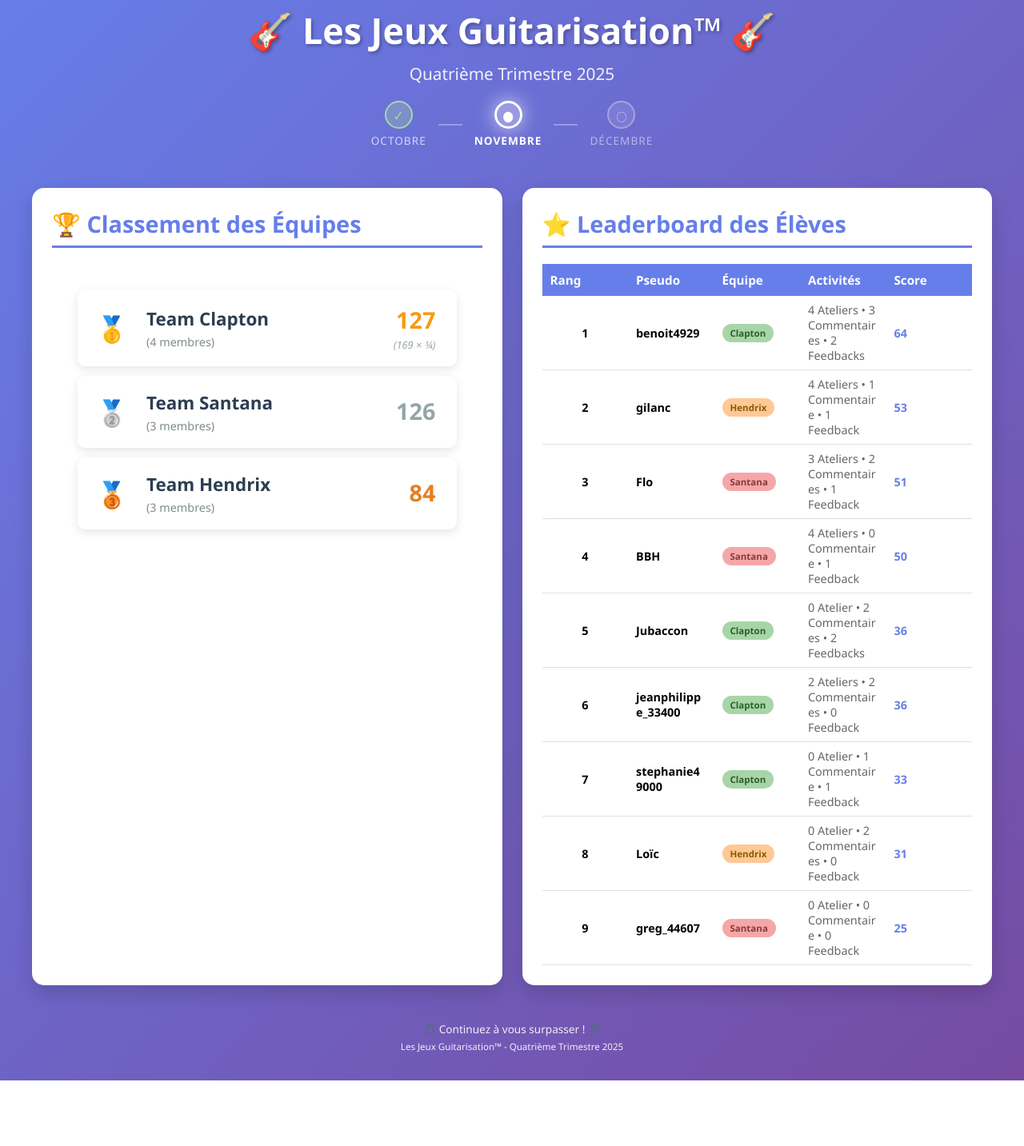
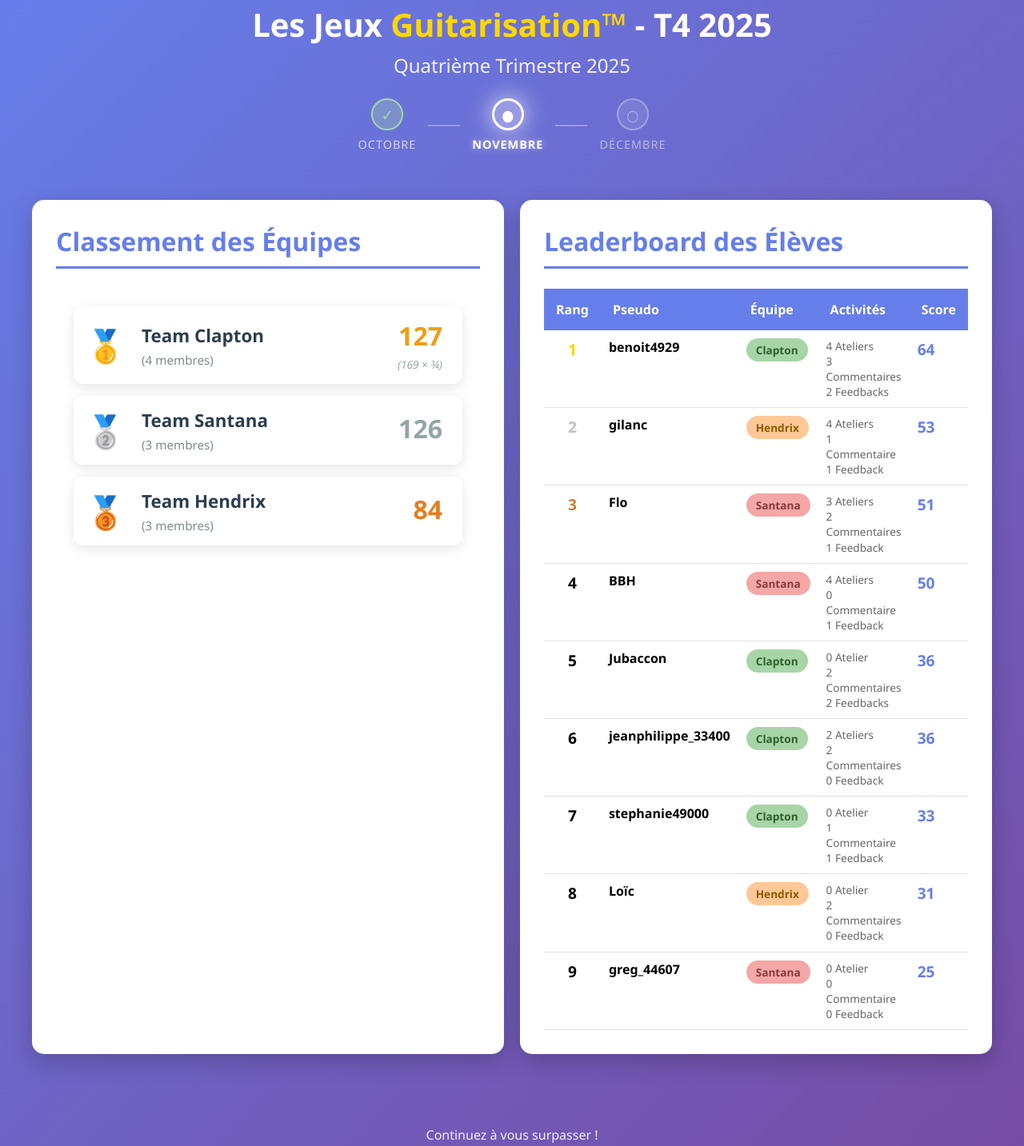
Before and after one commit to samFTN/jeux, a plain HTML site: page index.html in a window 1280 px wide. Shown: the part 33-1466 px from the top of the page at 80% size. Before the commit the page ends 1384 px from the top, so only its background shows below. Drawn offline with Linux system fonts and the light colour scheme.

Commit message:
Corrections

```diff
--- a/index.html
+++ b/index.html
@@ -5,68 +5,52 @@
 <meta name="viewport" content="width=device-width, initial-scale=1.0">
 <title>Jeux Guitarisation™ - Saison T4 2025</title>
 <style>
-        * {
-            margin: 0;
-            padding: 0;
-            box-sizing: border-box;
-        }
+    * { margin: 0; padding: 0; box-sizing: border-box; }
 
     body {
         font-family: 'Segoe UI', Tahoma, Geneva, Verdana, sans-serif;
         background: linear-gradient(135deg, #667eea 0%, #764ba2 100%);
         min-height: 100vh;
         padding: 20px;
-            font-size: 16px;
     }
 
-        .container {
-            max-width: 1200px;
-            margin: 0 auto;
-        }
+    .container { max-width: 1200px; margin: 0 auto; }
 
     header {
         text-align: center;
         color: white;
-            margin-bottom: 30px;
+        margin-bottom: 40px;
         padding: 20px;
     }
 
     header h1 {
-            font-size: 2.8em;
+        font-size: 2.5em;
         margin-bottom: 10px;
-            text-shadow: 2px 2px 4px rgba(0,0,0,0.3);
+        line-height: 1.2;
     }
 
-        header .season {
-            font-size: 1.3em;
-            opacity: 0.9;
-            margin-bottom: 20px;
-        }
+    header .season { font-size: 1.5em; opacity: 0.9; margin-bottom: 25px; }
 
     .months-progress {
         display: flex;
         justify-content: center;
         align-items: center;
         gap: 10px;
-            margin-top: 10px;
+        margin-top: 20px;
     }
 
-        .month-item {
-            display: flex;
-            flex-direction: column;
-            align-items: center;
-            gap: 5px;
-        }
+    .month-item { display: flex; flex-direction: column; align-items: center; gap: 8px; }
 
     .month-dot {
-            width: 35px;
-            height: 35px;
+        width: 40px;
+        height: 40px;
         border-radius: 50%;
         display: flex;
         align-items: center;
         justify-content: center;
-            font-size: 1.1em;
+        font-size: 1.2em;
         font-weight: bold;
+        transition: all 0.3s ease;
     }
 
     .month-item.completed .month-dot {
@@ -91,201 +75,117 @@
 
     .month-name {
         color: white;
-            font-size: 0.85em;
+        font-size: 0.9em;
         font-weight: 500;
         text-transform: uppercase;
         letter-spacing: 1px;
     }
 
     .month-item.completed .month-name { opacity: 0.7; }
-        .month-item.current .month-name { font-weight: bold; }
+    .month-item.current .month-name { font-weight: bold; text-shadow: 0 0 10px rgba(255, 255, 255, 0.5); }
     .month-item.upcoming .month-name { opacity: 0.5; }
 
-        .month-connector {
-            width: 30px;
-            height: 2px;
-            background: rgba(255, 255, 255, 0.3);
-            margin: 0 5px;
-        }
+    .month-connector { width: 40px; height: 2px; background: rgba(255,255,255,0.3); margin: 0 5px; }
 
     @keyframes pulse {
-            0%, 100% { box-shadow: 0 0 15px rgba(255,255,255,0.5); }
-            50% { box-shadow: 0 0 25px rgba(255,255,255,0.7); }
+        0%,100% { box-shadow: 0 0 20px rgba(255,255,255,0.5); }
+        50% { box-shadow: 0 0 30px rgba(255,255,255,0.8); }
     }
 
     .content-grid {
         display: grid;
         grid-template-columns: 1fr 1fr;
-            gap: 25px;
+        gap: 20px;
     }
 
     .section {
         background: white;
         border-radius: 15px;
-            padding: 25px;
-            box-shadow: 0 10px 25px rgba(0,0,0,0.15);
+        padding: 30px;
+        margin-bottom: 30px;
+        box-shadow: 0 10px 30px rgba(0,0,0,0.2);
     }
 
     .section h2 {
         color: #667eea;
-            margin-bottom: 20px;
-            font-size: 1.8em;
+        margin-bottom: 25px;
+        font-size: 2em;
         border-bottom: 3px solid #667eea;
-            padding-bottom: 8px;
+        padding-bottom: 10px;
     }
 
     .podium-container {
+        display: flex;
+        flex-direction: column;
+        gap: 15px;
+        padding: 20px;
+        border-radius: 15px;
         background: rgba(255,255,255,0.05);
         border: 2px solid rgba(255,255,255,0.1);
-            border-radius: 15px;
-            padding: 30px;
-            margin-top: 15px;
-            backdrop-filter: blur(8px);
+        backdrop-filter: blur(10px);
     }
 
     .podium-item {
         display: flex;
         align-items: center;
-            padding: 18px;
-            margin-bottom: 12px;
+        padding: 15px;
         background: rgba(255,255,255,0.95);
-            border-radius: 10px;
-            box-shadow: 0 4px 12px rgba(0,0,0,0.1);
-            transition: transform 0.2s ease, box-shadow 0.2s ease;
+        border-radius: 12px;
+        box-shadow: 0 4px 15px rgba(0,0,0,0.1);
     }
 
-        .podium-item:hover {
-            transform: translateX(5px);
-            box-shadow: 0 6px 18px rgba(0,0,0,0.15);
-        }
-
-        .medal {
-            font-size: 2em;
-            margin-right: 18px;
-            min-width: 50px;
-            text-align: center;
-        }
+    .medal { font-size: 2.5em; margin-right: 20px; min-width: 50px; text-align: center; }
 
     .team-info { flex: 1; }
+    .team-name-podium { font-size: 1.4em; font-weight: bold; color: #2c3e50; margin-bottom: 5px; }
+    .team-members-podium { font-size: 0.95em; color: #7f8c8d; }
 
-        .team-name-podium {
-            font-size: 1.4em;
-            font-weight: bold;
-            color: #2c3e50;
-            margin-bottom: 4px;
-        }
-
-        .team-members-podium {
-            font-size: 0.9em;
-            color: #7f8c8d;
-        }
-
-        .score-info {
-            text-align: right;
-            margin-right: 8px;
-        }
-
-        .score-podium {
-            font-size: 1.8em;
-            font-weight: bold;
-            margin-bottom: 3px;
-        }
-
+    .score-info { text-align: right; margin-right: 10px; }
+    .score-podium { font-size: 2em; font-weight: bold; margin-bottom: 5px; }
     .score-podium.gold { color: #f39c12; }
     .score-podium.silver { color: #95a5a6; }
     .score-podium.bronze { color: #e67e22; }
+    .score-detail { font-size: 0.85em; color: #95a5a6; font-style: italic; }
 
-        .score-detail {
-            font-size: 0.8em;
-            color: #95a5a6;
-            font-style: italic;
-        }
+    .leaderboard-table { width: 100%; border-collapse: collapse; margin-top: 20px; }
+    .leaderboard-table th { background: #667eea; color: white; padding: 15px; text-align: left; font-weight: 600; }
+    .leaderboard-table td { padding: 10px; border-bottom: 1px solid #e0e0e0; vertical-align: top; }
 
-        .leaderboard-table {
-            width: 100%;
-            border-collapse: collapse;
-            margin-top: 15px;
-            table-layout: fixed;
-            word-wrap: break-word;
-        }
+    .rank { font-weight: bold; font-size: 1.2em; width: 50px; text-align: center; }
+    .rank-1 { color: #FFD700; }
+    .rank-2 { color: #C0C0C0; }
+    .rank-3 { color: #CD7F32; }
 
-        .leaderboard-table th {
-            background: #667eea;
-            color: white;
-            padding: 10px;
-            text-align: left;
-            font-weight: 600;
-            font-size: 0.95em;
-        }
-
-        .leaderboard-table td {
-            padding: 8px 10px;
-            border-bottom: 1px solid #e0e0e0;
-            font-size: 0.9em;
-        }
-
-        .leaderboard-table tr:hover { background: #f5f5f5; }
-
-        .rank {
-            font-weight: bold;
-            font-size: 1em;
-            width: 30px;
-            text-align: center;
-        }
-
-        .badge {
-            display: inline-block;
-            padding: 4px 10px;
-            border-radius: 15px;
-            font-size: 0.8em;
-            font-weight: 600;
-            color: white;
-        }
-
+    .badge { display: inline-block; padding: 5px 12px; border-radius: 20px; font-size: 0.85em; font-weight: 600; color: white; }
     .badge-clapton { background: #a8d5a8; color: #2d5f2d; }
     .badge-santana { background: #f5a7a7; color: #8b3a3a; }
     .badge-hendrix { background: #ffc896; color: #8b5a00; }
 
-        .score-cell { font-weight: bold; color: #667eea; }
-        .activities { font-size: 0.85em; color: #666; }
+    .score-cell { font-weight: bold; font-size: 1.2em; color: #667eea; }
+    .activities { font-size: 0.85em; color: #666; line-height: 1.4em; }
 
-        footer {
-            text-align: center;
-            color: white;
-            margin-top: 30px;
-            padding: 15px;
-            opacity: 0.9;
-            font-size: 0.85em;
-        }
+    footer { text-align: center; color: white; margin-top: 40px; padding: 20px; opacity: 0.9; }
 
-        /* Responsive */
-        @media (max-width: 1024px) {
+    @media (max-width: 992px) {
         .content-grid { grid-template-columns: 1fr; }
     }
 
-        @media (max-width: 768px) {
-            body { font-size: 14px; }
+    @media (max-width: 480px) {
+        body { padding: 10px; font-size: 0.9em; }
         header h1 { font-size: 2em; }
-            header .season { font-size: 1.1em; }
+        header .season { font-size: 1.2em; }
+        .month-dot { width: 30px; height: 30px; font-size: 1em; }
+        .month-name { font-size: 0.7em; }
+        .month-connector { width: 15px; }
         .section { padding: 15px; }
-            .leaderboard-table th, .leaderboard-table td { font-size: 0.75em; padding: 6px 5px; }
-            .month-dot { width: 30px; height: 30px; font-size: 0.9em; }
-            .month-connector { width: 15px; }
-        }
-
-        @media (max-width: 480px) {
-            body { font-size: 13px; padding: 10px; }
-            .month-dot { width: 25px; height: 25px; font-size: 0.8em; }
-            .section { padding: 12px; }
-            .leaderboard-table th, .leaderboard-table td { font-size: 0.7em; padding: 5px 3px; }
-            .content-grid { gap: 15px; }
+        .leaderboard-table th, .leaderboard-table td { padding: 8px 5px; font-size: 0.8em; }
     }
 </style>
 </head>
 <body>
 <div class="container">
     <header>
-            <h1>🎸 Les Jeux Guitarisation™ 🎸</h1>
+        <h1>Les Jeux <span style="color:#FFD700;">Guitarisation™</span> - T4 2025</h1>
         <div class="season">Quatrième Trimestre 2025</div>
         <div class="months-progress">
             <div class="month-item completed">
@@ -306,9 +206,9 @@
     </header>
 
     <div class="content-grid">
-            <!-- Podium -->
+
         <div class="section">
-                <h2>🏆 Classement des Équipes</h2>
+            <h2>Classement des Équipes</h2>
             <div class="podium-container">
                 <div class="podium-item">
                     <div class="medal">🥇</div>
@@ -321,6 +221,7 @@
                         <div class="score-detail">(169 × ¾)</div>
                     </div>
                 </div>
+
                 <div class="podium-item">
                     <div class="medal">🥈</div>
                     <div class="team-info">
@@ -331,6 +232,7 @@
                         <div class="score-podium silver">126</div>
                     </div>
                 </div>
+
                 <div class="podium-item">
                     <div class="medal">🥉</div>
                     <div class="team-info">
@@ -344,9 +246,8 @@
             </div>
         </div>
 
-            <!-- Leaderboard -->
         <div class="section">
-                <h2>⭐ Leaderboard des Élèves</h2>
+            <h2>Leaderboard des Élèves</h2>
             <table class="leaderboard-table">
                 <thead>
                     <tr>
@@ -358,23 +259,114 @@
                     </tr>
                 </thead>
                 <tbody>
-                        <tr><td class="rank">1</td><td><strong>benoit4929</strong></td><td><span class="badge badge-clapton">Clapton</span></td><td class="activities">4 Ateliers • 3 Commentaires • 2 Feedbacks</td><td class="score-cell">64</td></tr>
-                        <tr><td class="rank">2</td><td><strong>gilanc</strong></td><td><span class="badge badge-hendrix">Hendrix</span></td><td class="activities">4 Ateliers • 1 Commentaire • 1 Feedback</td><td class="score-cell">53</td></tr>
-                        <tr><td class="rank">3</td><td><strong>Flo</strong></td><td><span class="badge badge-santana">Santana</span></td><td class="activities">3 Ateliers • 2 Commentaires • 1 Feedback</td><td class="score-cell">51</td></tr>
-                        <tr><td class="rank">4</td><td><strong>BBH</strong></td><td><span class="badge badge-santana">Santana</span></td><td class="activities">4 Ateliers • 0 Commentaire • 1 Feedback</td><td class="score-cell">50</td></tr>
-                        <tr><td class="rank">5</td><td><strong>Jubaccon</strong></td><td><span class="badge badge-clapton">Clapton</span></td><td class="activities">0 Atelier • 2 Commentaires • 2 Feedbacks</td><td class="score-cell">36</td></tr>
-                        <tr><td class="rank">6</td><td><strong>jeanphilippe_33400</strong></td><td><span class="badge badge-clapton">Clapton</span></td><td class="activities">2 Ateliers • 2 Commentaires • 0 Feedback</td><td class="score-cell">36</td></tr>
-                        <tr><td class="rank">7</td><td><strong>stephanie49000</strong></td><td><span class="badge badge-clapton">Clapton</span></td><td class="activities">0 Atelier • 1 Commentaire • 1 Feedback</td><td class="score-cell">33</td></tr>
-                        <tr><td class="rank">8</td><td><strong>Loïc</strong></td><td><span class="badge badge-hendrix">Hendrix</span></td><td class="activities">0 Atelier • 2 Commentaires • 0 Feedback</td><td class="score-cell">31</td></tr>
-                        <tr><td class="rank">9</td><td><strong>greg_44607</strong></td><td><span class="badge badge-santana">Santana</span></td><td class="activities">0 Atelier • 0 Commentaire • 0 Feedback</td><td class="score-cell">25</td></tr>
+                    <tr>
+                        <td class="rank rank-1">1</td>
+                        <td><strong>benoit4929</strong></td>
+                        <td><span class="badge badge-clapton">Clapton</span></td>
+                        <td class="activities">
+                            4 Ateliers<br>
+                            3 Commentaires<br>
+                            2 Feedbacks
+                        </td>
+                        <td class="score-cell">64</td>
+                    </tr>
+                    <tr>
+                        <td class="rank rank-2">2</td>
+                        <td><strong>gilanc</strong></td>
+                        <td><span class="badge badge-hendrix">Hendrix</span></td>
+                        <td class="activities">
+                            4 Ateliers<br>
+                            1 Commentaire<br>
+                            1 Feedback
+                        </td>
+                        <td class="score-cell">53</td>
+                    </tr>
+                    <tr>
+                        <td class="rank rank-3">3</td>
+                        <td><strong>Flo</strong></td>
+                        <td><span class="badge badge-santana">Santana</span></td>
+                        <td class="activities">
+                            3 Ateliers<br>
+                            2 Commentaires<br>
+                            1 Feedback
+                        </td>
+                        <td class="score-cell">51</td>
+                    </tr>
+                    <tr>
+                        <td class="rank">4</td>
+                        <td><strong>BBH</strong></td>
+                        <td><span class="badge badge-santana">Santana</span></td>
+                        <td class="activities">
+                            4 Ateliers<br>
+                            0 Commentaire<br>
+                            1 Feedback
+                        </td>
+                        <td class="score-cell">50</td>
+                    </tr>
+                    <tr>
+                        <td class="rank">5</td>
+                        <td><strong>Jubaccon</strong></td>
+                        <td><span class="badge badge-clapton">Clapton</span></td>
+                        <td class="activities">
+                            0 Atelier<br>
+                            2 Commentaires<br>
+                            2 Feedbacks
+                        </td>
+                        <td class="score-cell">36</td>
+                    </tr>
+                    <tr>
+                        <td class="rank">6</td>
+                        <td><strong>jeanphilippe_33400</strong></td>
+                        <td><span class="badge badge-clapton">Clapton</span></td>
+                        <td class="activities">
+                            2 Ateliers<br>
+                            2 Commentaires<br>
+                            0 Feedback
+                        </td>
+                        <td class="score-cell">36</td>
+                    </tr>
+                    <tr>
+                        <td class="rank">7</td>
+                        <td><strong>stephanie49000</strong></td>
+                        <td><span class="badge badge-clapton">Clapton</span></td>
+                        <td class="activities">
+                            0 Atelier<br>
+                            1 Commentaire<br>
+                            1 Feedback
+                        </td>
+                        <td class="score-cell">33</td>
+                    </tr>
+                    <tr>
+                        <td class="rank">8</td>
+                        <td><strong>Loïc</strong></td>
+                        <td><span class="badge badge-hendrix">Hendrix</span></td>
+                        <td class="activities">
+                            0 Atelier<br>
+                            2 Commentaires<br>
+                            0 Feedback
+                        </td>
+                        <td class="score-cell">31</td>
+                    </tr>
+                    <tr>
+                        <td class="rank">9</td>
+                        <td><strong>greg_44607</strong></td>
+                        <td><span class="badge badge-santana">Santana</span></td>
+                        <td class="activities">
+                            0 Atelier<br>
+                            0 Commentaire<br>
+                            0 Feedback
+                        </td>
+                        <td class="score-cell">25</td>
+                    </tr>
                 </tbody>
             </table>
         </div>
+
     </div>
 
     <footer>
-            <p>🎵 Continuez à vous surpasser ! 🎵</p>
-            <p style="margin-top: 5px; font-size: 0.85em;">Les Jeux Guitarisation™ - Quatrième Trimestre 2025</p>
+        <p>Continuez à vous surpasser !</p>
+        <p style="margin-top:10px; font-size:0.9em;">Les Jeux Guitarisation™ - Quatrième Trimestre 2025</p>
     </footer>
 </div>
 </body>
```
Lines whose indentation alone changed are shown as unchanged.
